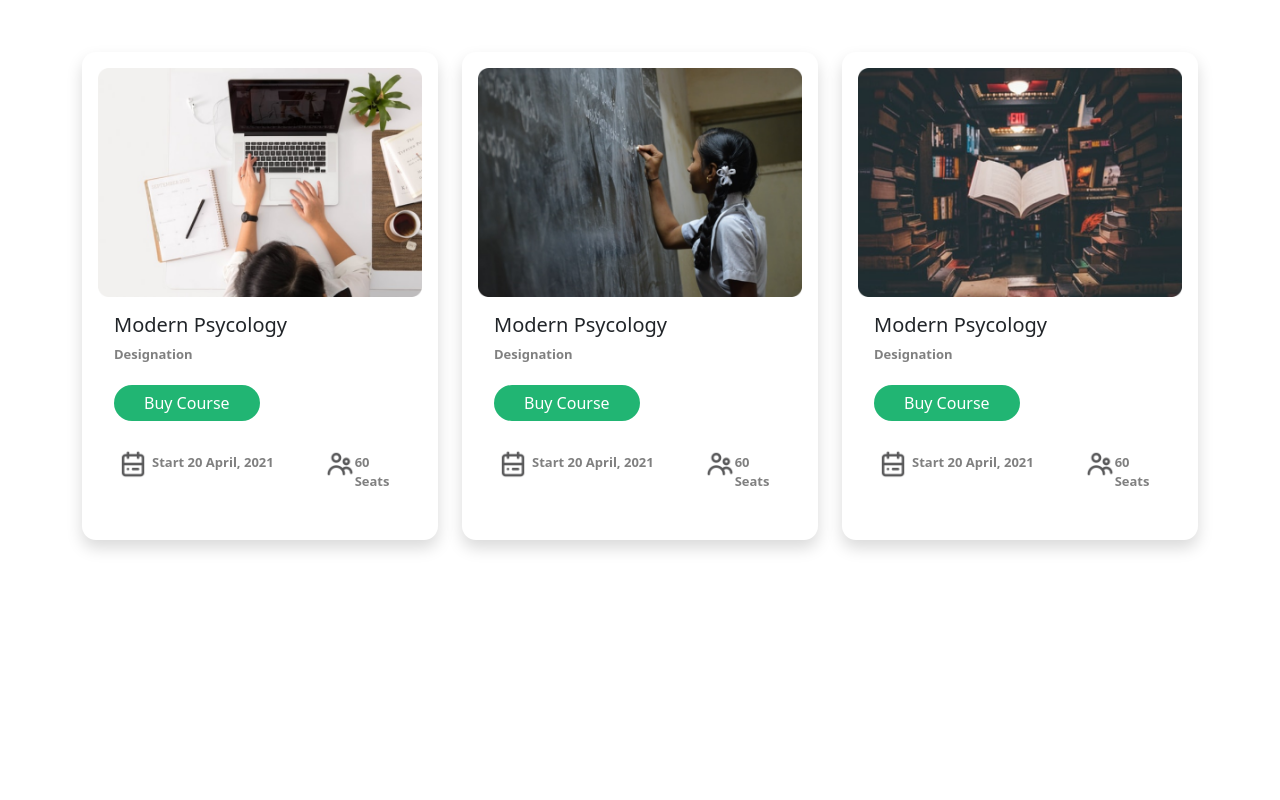
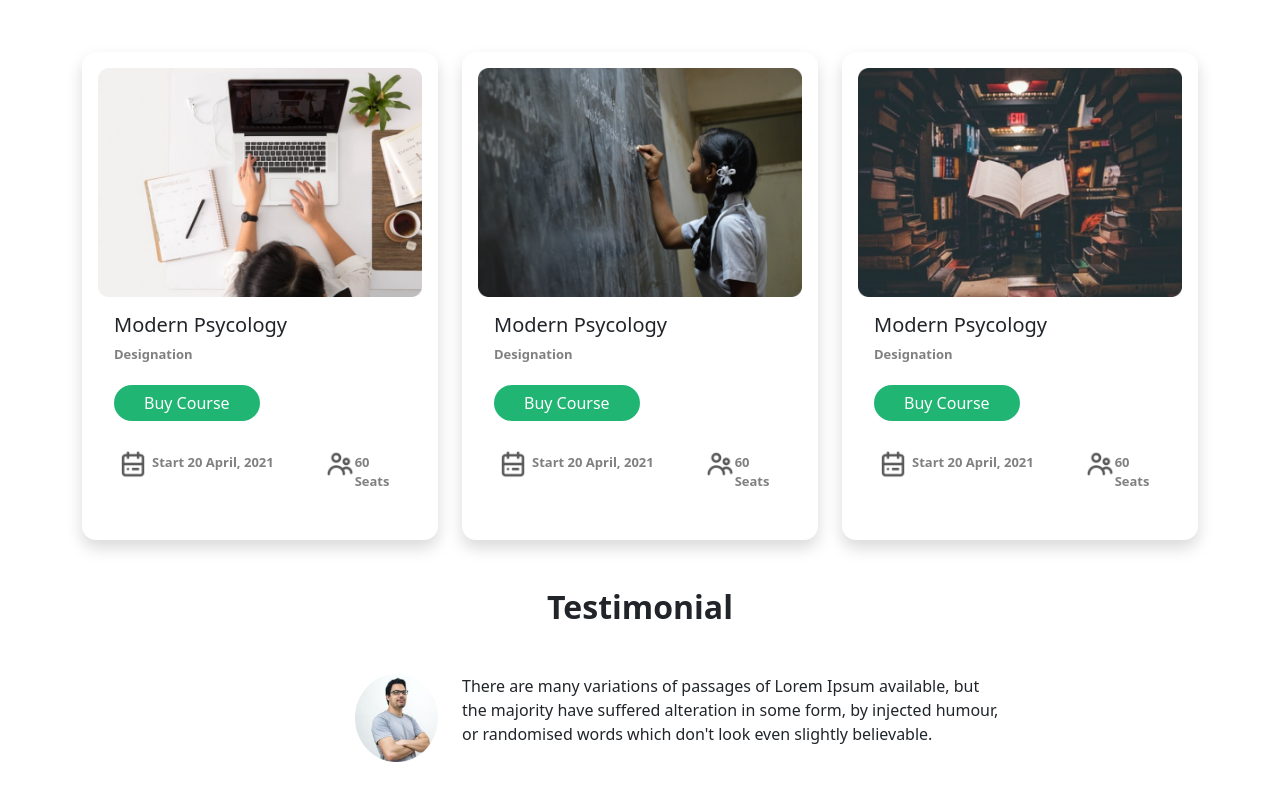
Before and after one commit to DeveloperMahmud/modern-school, a plain HTML site: page index.html in a window 1280 px wide. Shown: the part 1052-1852 px from the top of the page. Before the commit the page ends 1640 px from the top, so only its background shows below. Drawn offline with nearby package versions, Linux system fonts and the light colour scheme.

Commit message:
testimonial section complete for laptop and desktop screens, need to make  responsive for mobile device screens

```diff
--- a/index.html
+++ b/index.html
@@ -103,7 +103,7 @@
 
     <!-- Course Section -->
     <div class="container">
-        <h2 class="text-center">Online Courses</h2>
+        <h2 class="text-center fw-bold">Online Courses</h2>
         <div class="row row-cols-1 row-cols-md-3 g-4 mt-5 mb-5">
             <div class="col">
               <div class="card course-card p-3 border-0  shadow">
@@ -166,7 +166,25 @@
               </div>
             </div>
         </div>
+    </div>
 
+    <div class="container mt-5 mb-5">
+        <h2 class="text-center mb-5 fw-bold">Testimonial</h2>
+        <div class="row">
+            <div class="col-md-2"></div>
+            <div class="col-md-2 d-flex justify-content-md-end ">
+                <img src="./assets/photos/Man.png" alt="" class=" w-50 ">
+            </div>
+            <div class="col-md-6">
+                <p>
+                    There are many variations of passages of Lorem Ipsum available, but the
+                    majority have suffered alteration in some form, by injected humour,
+                    or randomised words which don't look even slightly believable.
+                </p>
+            </div>
+
+            <div class="col-md-2"></div>
+        </div>
     </div>
 
 
```
